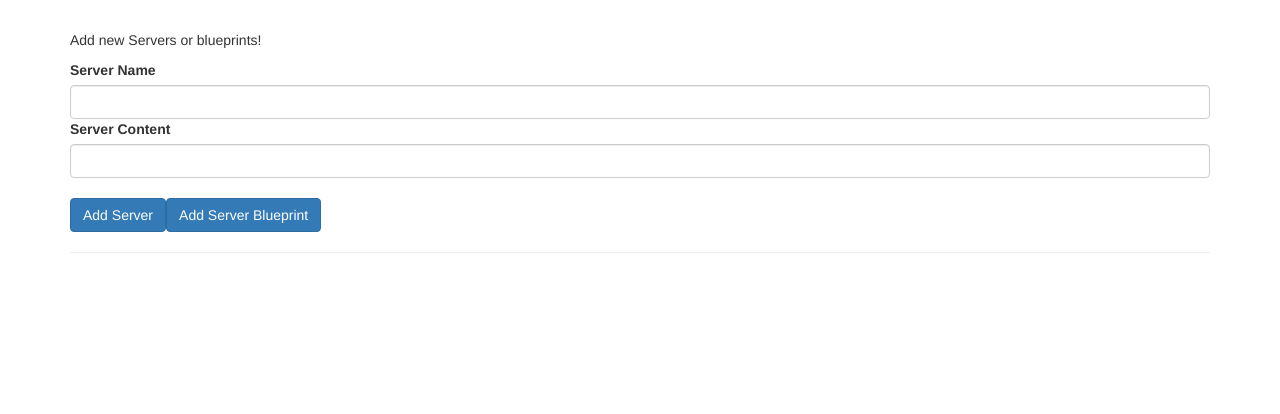
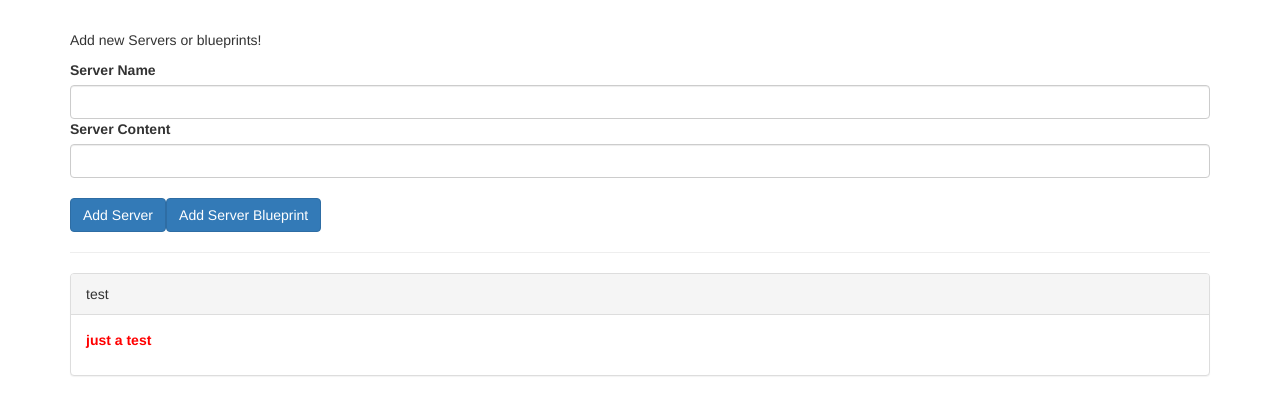
Before and after one commit to MaxwellChrist/AngularBasics2, an Angular app in the folder cmp-databinding-start/: page / in a window 1280 px wide. Shown: the top 414 px of the page. Built offline with nearby package versions, Linux system fonts and the light colour scheme.

Commit message:
added custom property to server element component to pass data down to component

```diff
--- a/cmp-databinding-start/src/app/app.component.html
+++ b/cmp-databinding-start/src/app/app.component.html
@@ -3,7 +3,7 @@
   <hr>
   <div class="row">
     <div class="col-xs-12">
-      <app-server-element *ngFor="let element of serverElements"></app-server-element>
+      <app-server-element *ngFor="let serverItem of serverElements" [element]="serverItem"></app-server-element>
     </div>
   </div>
 </div>
--- a/cmp-databinding-start/src/app/app.component.ts
+++ b/cmp-databinding-start/src/app/app.component.ts
@@ -6,23 +6,5 @@ import { Component } from '@angular/core';
   styleUrls: ['./app.component.css']
 })
 export class AppComponent {
-  serverElements = [];
-  newServerName = '';
-  newServerContent = '';
-
-  onAddServer() {
-    this.serverElements.push({
-      type: 'server',
-      name: this.newServerName,
-      content: this.newServerContent
-    });
-  }
-
-  onAddBlueprint() {
-    this.serverElements.push({
-      type: 'blueprint',
-      name: this.newServerName,
-      content: this.newServerContent
-    });
-  }
+  serverElements = [{name: "test", type: "server", content: "just a test"}];
 }
--- a/cmp-databinding-start/src/app/server-element/server-element.component.ts
+++ b/cmp-databinding-start/src/app/server-element/server-element.component.ts
@@ -1,4 +1,4 @@
-import { Component, OnInit } from '@angular/core';
+import { Component, OnInit, Input } from '@angular/core';
 
 @Component({
   selector: 'app-server-element',
@@ -6,7 +6,7 @@ import { Component, OnInit } from '@angular/core';
   styleUrls: ['./server-element.component.css']
 })
 export class ServerElementComponent implements OnInit {
-  element: {name: string, type: string, content: string};
+  @Input() element: {name: string, type: string, content: string};
 
   constructor() { }
 
```
